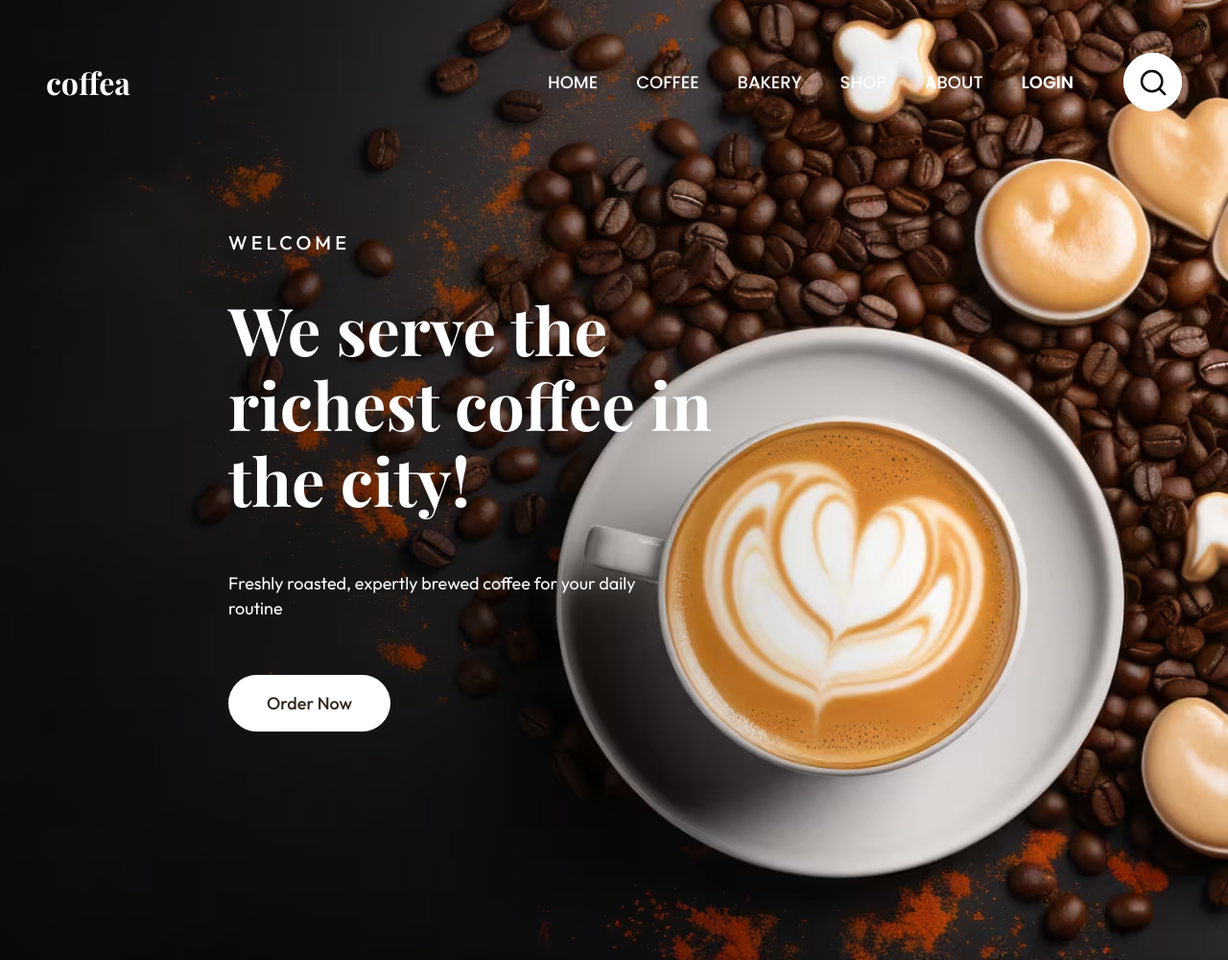
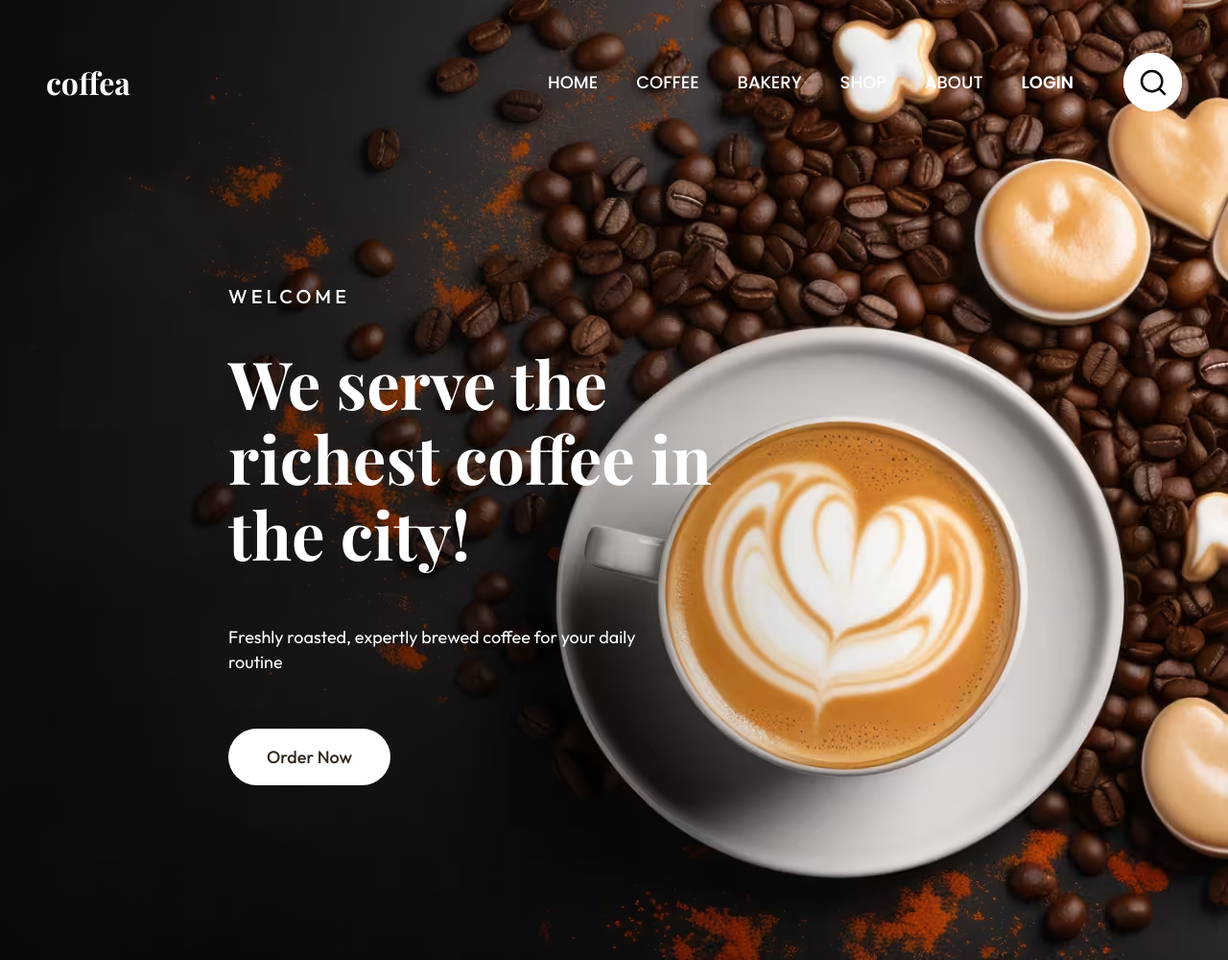
Before and after one commit to guadalupemolinna/coffea-landing, a plain HTML site: page index.html in a window 1280 px wide. Shown: the top 1000 px of the page at 96% size. Drawn offline with nearby package versions, Linux system fonts and the light colour scheme; a web font is replaced by a local one.

Commit message:
final d verdad

```diff
--- a/css/components/hero.css
+++ b/css/components/hero.css
@@ -89,23 +89,32 @@
   .hero__title { margin-bottom: var(--space-24); }
   .hero__text { margin-bottom: var(--space-40); }
 }
-
 @media (min-width: 64rem) {
   .hero {
+    position: relative;
     display: block;
     height: var(--h-hero); /* 1000 px exactos según PRD a 1920 px */
     min-height: var(--h-hero);
-    padding-top: 14.875rem;
+    padding-top: 0;
     padding-bottom: 0;
     box-sizing: border-box;
   }
 
-  /* Anulamos el contenedor global y posicionamos el contenido mediante grid o padding absoluto limpio */
+  /* Dejamos el contenedor fluido normal para no romper nada más */
   .hero__container {
     width: 100%;
-    max-width: none;
-    padding-inline: 14.875rem 0; /* Forzamos exactamente 238px de margen izquierdo desde el borde de la pantalla */
-    margin-inline: 0;
+    max-width: calc(var(--container) + 2 * var(--gutter));
+    margin-inline: auto;
+    padding-inline: var(--gutter);
+  }
+
+  /* Posicionamos el bloque de texto de forma absoluta exactamente a 238px del borde izquierdo y 294px del superior */
+  .hero__content {
+    position: absolute;
+    top: 18.375rem; /* 294 px exactos */
+    left: 14.875rem; /* 238 px exactos desde el borde izquierdo */
+    max-width: 34.8125rem;
+    margin: 0;
   }
 
   .hero::after { background: linear-gradient(90deg, var(--color-overlay), transparent 75%); }
@@ -113,7 +122,6 @@
   .hero__title { margin-bottom: var(--space-56); }
   .hero__text { margin-bottom: var(--space-56); }
 }
-
 /* Variante sin imagen (404) */
 .hero--plain { min-height: 70vh; background: var(--color-espresso); }
 .hero--plain::after { display: none; }
```
